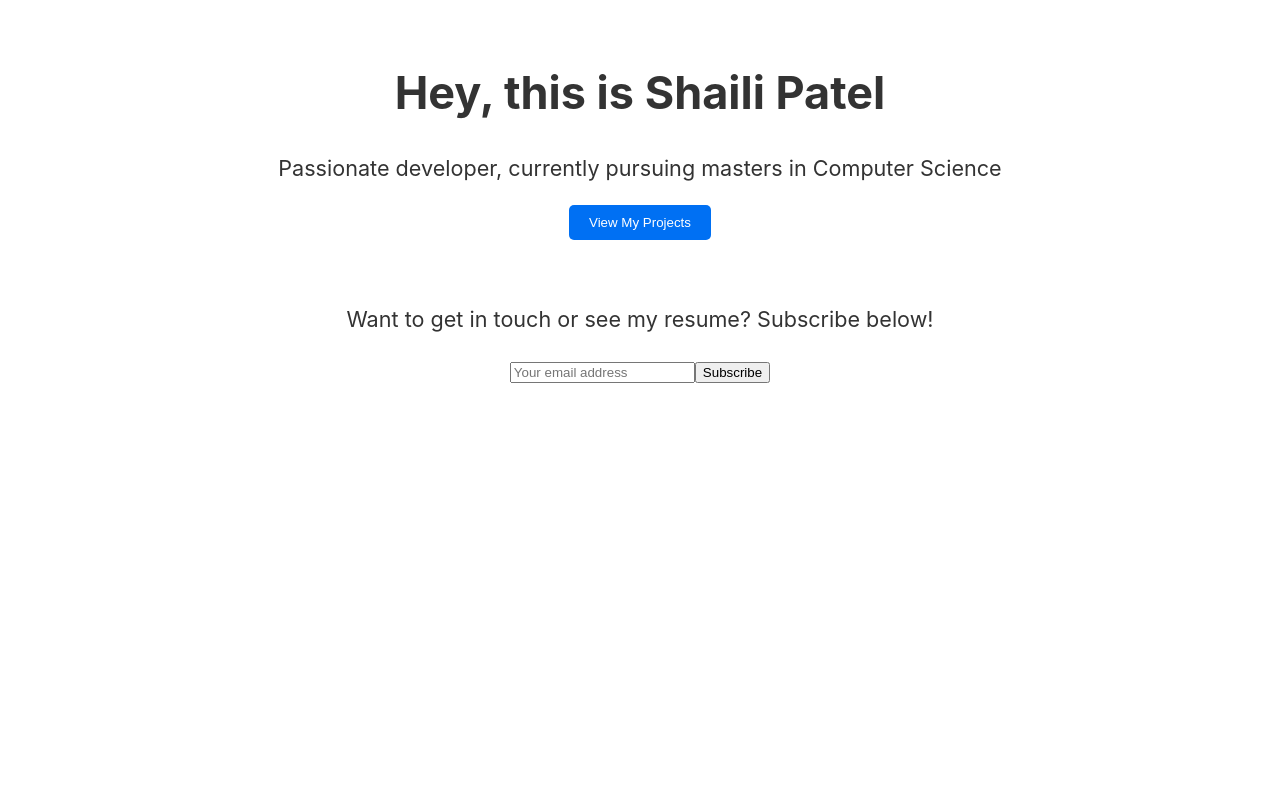
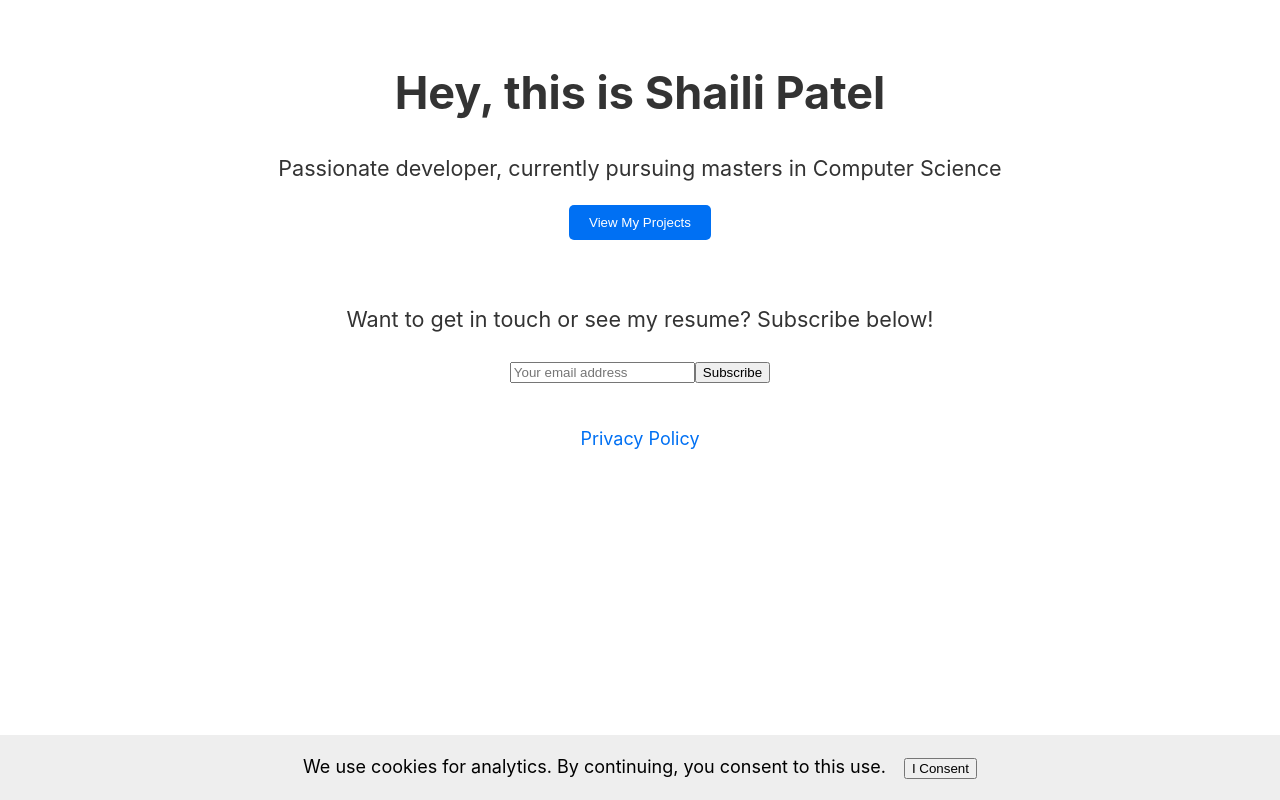
Before and after one commit to shailipatell/IS601-final-project-shailipatel, a Next.js app: page / in a window 1280 px wide. Built offline with nearby package versions, Linux system fonts and the light colour scheme; no server answers.

Commit message:
Added Mailchimp and other GDPR configurations

```diff
--- a/pages/index.js
+++ b/pages/index.js
@@ -1,10 +1,51 @@
 import Link from 'next/link';
-import { useState } from 'react';
+import { useState, useEffect } from 'react';
 import styles from '../styles/Home.module.css';
+import { logPageView } from '../lib/ga4';
 
 export default function Home() {
   const [email, setEmail] = useState('');
   const [message, setMessage] = useState('');
+  const [hasUserGivenConsent, setHasUserGivenConsent] = useState(false);
+  const [ga4Loaded, setGa4Loaded] = useState(false);
+
+  useEffect(() => {
+    // Load the user's consent from local storage.
+    const userConsent = localStorage.getItem('userGAConsent');
+    if (userConsent === 'true') {
+      setHasUserGivenConsent(true);
+    }
+
+    // Check if the Google Analytics script has loaded.
+    const ga4Script = document.querySelector(`script[src*="${process.env.NEXT_PUBLIC_GA_MEASUREMENT_ID}"]`);
+    if (ga4Script) {
+      ga4Script.onload = () => {
+        setGa4Loaded(true);
+      };
+    }
+
+    return () => {
+      if (ga4Script) {
+        ga4Script.onload = null;
+      }
+    };
+  }, []);
+
+  useEffect(() => {
+    if (hasUserGivenConsent && ga4Loaded) {
+      logPageView();
+    }
+  }, [hasUserGivenConsent, ga4Loaded]);
+
+  const handleConsent = () => {
+    localStorage.setItem('userGAConsent', 'true');
+    setHasUserGivenConsent(true);
+  };
+
+  const handleOptOut = () => {
+    localStorage.setItem('userGAConsent', 'false');
+    setHasUserGivenConsent(false);
+  };
 
   const subscribe = async (e) => {
     e.preventDefault();
@@ -32,6 +73,18 @@ export default function Home() {
 
   return (
     <div className={styles.homeContainer}>
+      {!hasUserGivenConsent ? (
+        <div className={styles.consentBanner}>
+          We use cookies for analytics. By continuing, you consent to this use.
+          <button onClick={handleConsent}>I Consent</button>
+        </div>
+      ) : (
+        <div className={styles.consentBanner}>
+          You have consented to analytics tracking.
+          <button onClick={handleOptOut}>Opt-Out</button>
+        </div>
+      )}
+
       <section className={styles.section}>
         <h1>Hey, this is Shaili Patel</h1>
         <p>Passionate developer, currently pursuing masters in Computer Science</p>
@@ -53,6 +106,12 @@ export default function Home() {
         </form>
         {message && <p>{message}</p>}
       </section>
+
+      <footer className={styles.footer}>
+  {/* Link to the privacy policy */}
+  <Link href="/privacy">Privacy Policy</Link>
+</footer>
+
     </div>
   );
 }
--- a/styles/Home.module.css
+++ b/styles/Home.module.css
@@ -36,3 +36,19 @@
 .button:hover {
   background-color: #0056b3;
 }
+
+/* styles/Home.module.css */
+
+.consentBanner {
+  background-color: #eee;
+  padding: 1rem;
+  position: fixed;
+  bottom: 0;
+  width: 100%;
+  text-align: center;
+  z-index: 1000;
+}
+
+.consentBanner button {
+  margin-left: 1rem;
+}
```
